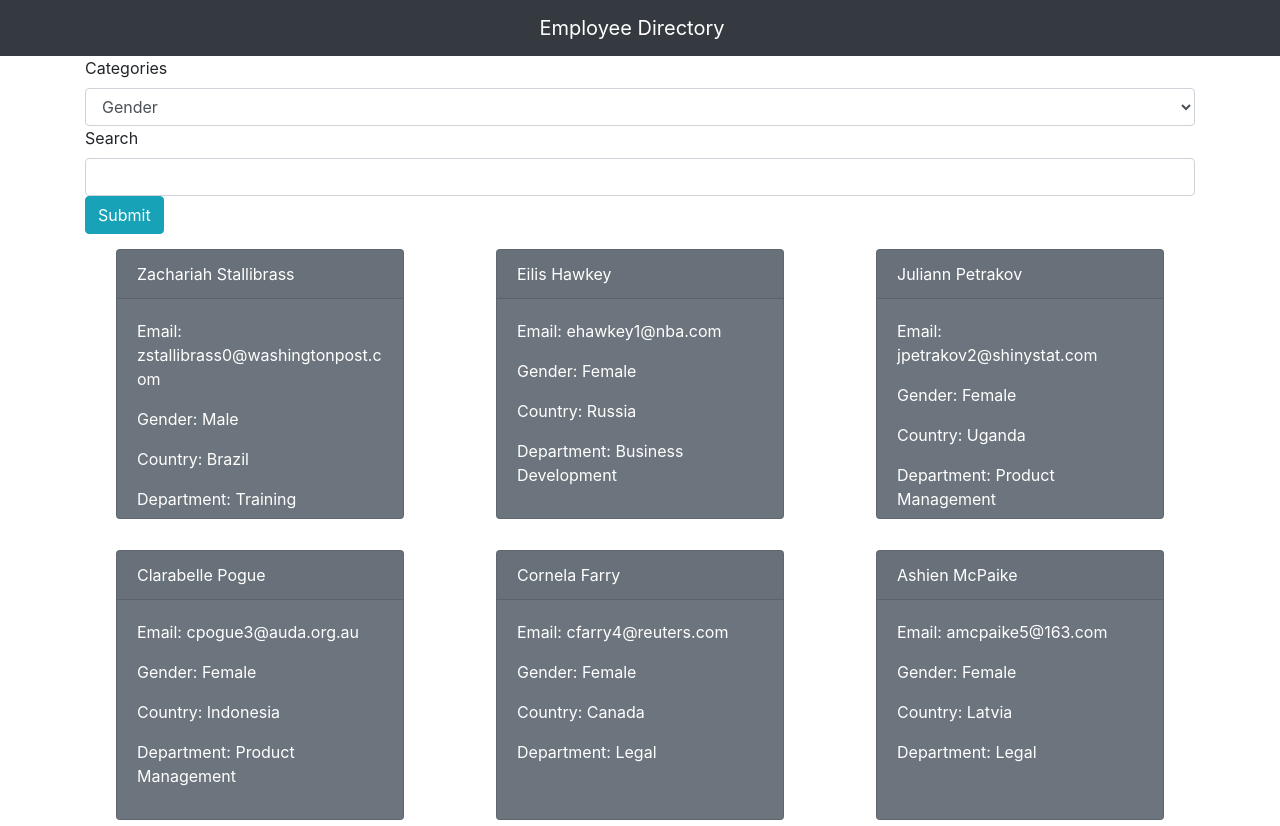
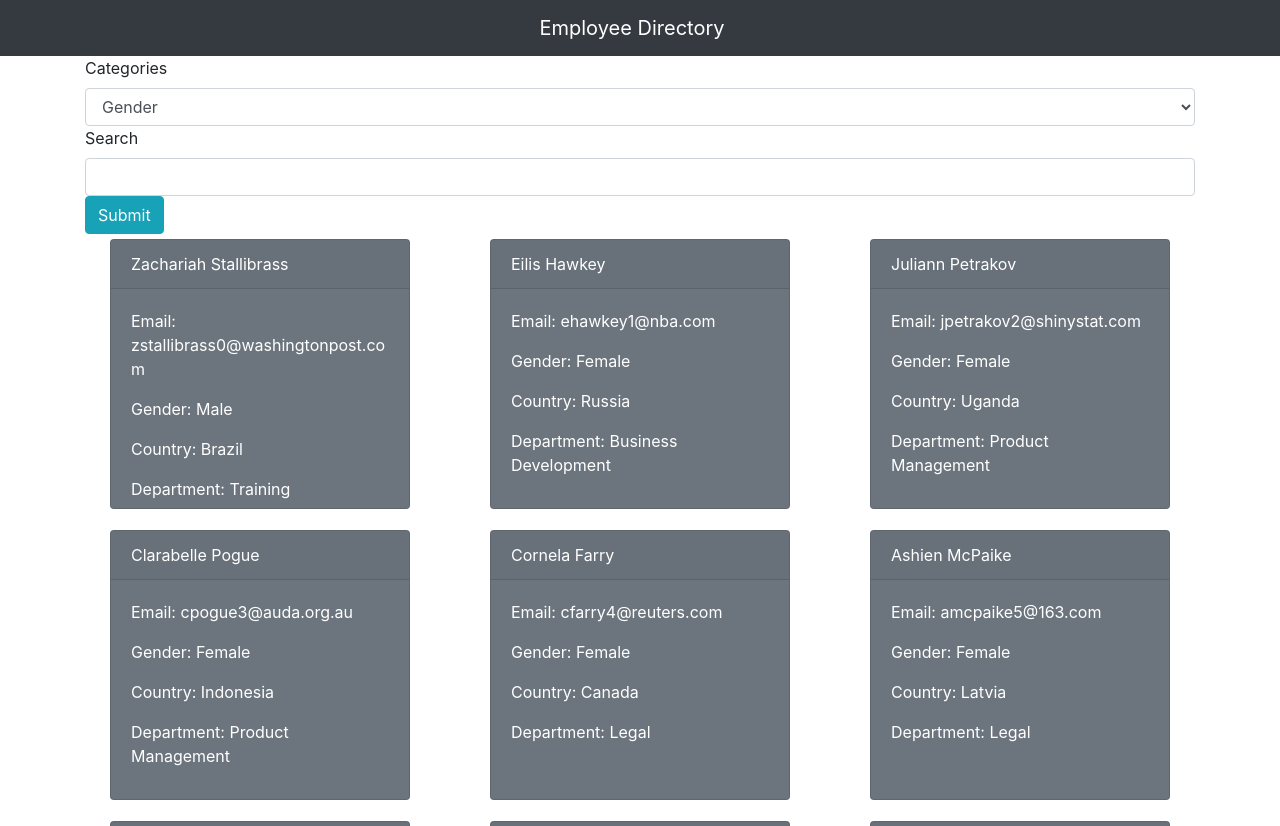
Before and after one commit to jmuliaman97/Employee-Directory, a React (Create React App) app: page / in a window 1280 px wide. Shown: the top 826 px of the page. Built offline with nearby package versions, Linux system fonts and the light colour scheme.

Commit message:
apply css to cards

```diff
--- a/src/components/Employees/Employees.css
+++ b/src/components/Employees/Employees.css
@@ -2,6 +2,6 @@
   width: 300px;
   height: 270px;
   margin: auto;
-  margin-top: 15px;
+  margin-top: 5px;
   display: inline-block;
 }
--- a/src/components/Employees/Employees.js
+++ b/src/components/Employees/Employees.js
@@ -3,7 +3,7 @@ import './Employees.css'
 
 const Employees = props => {
   return (
-    <div className="card text-white bg-secondary mb-3" style={{ maxWidth: '18rem' }}>
+    <div className="card text-white bg-secondary mb-3">
       <div className="card-header">{props.employee.full_name}</div>
       <div className="card-body">
         <p className="card-text">Email: {props.employee.email}</p>
```
